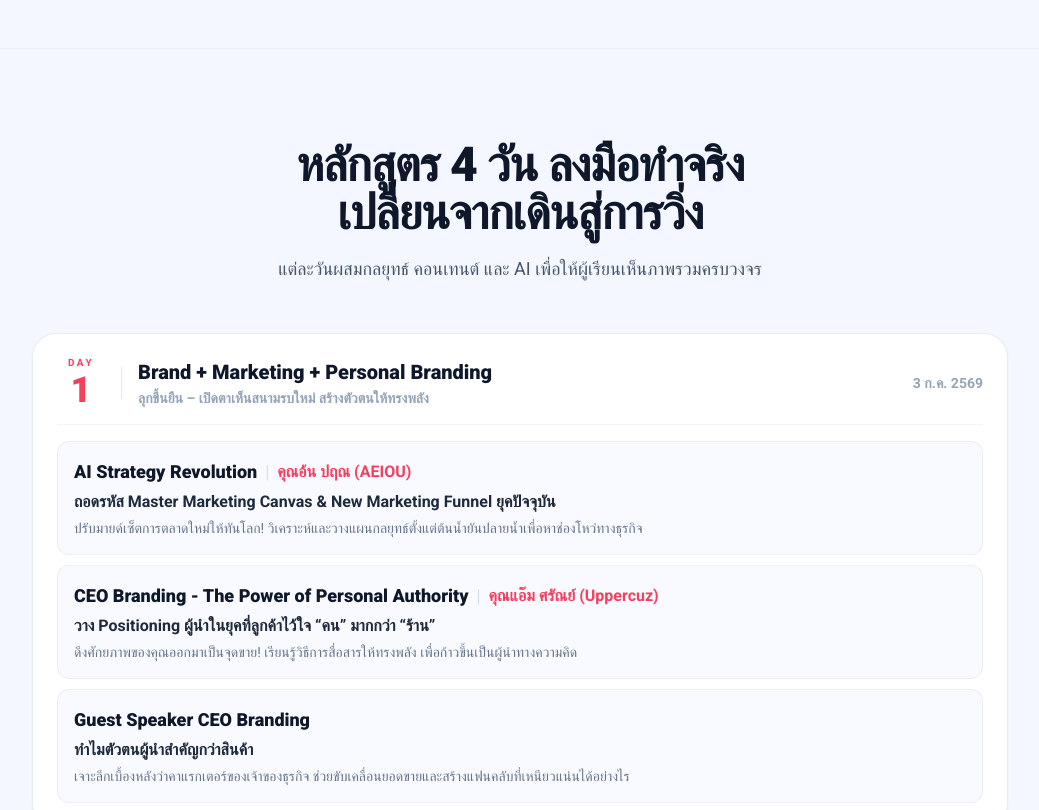
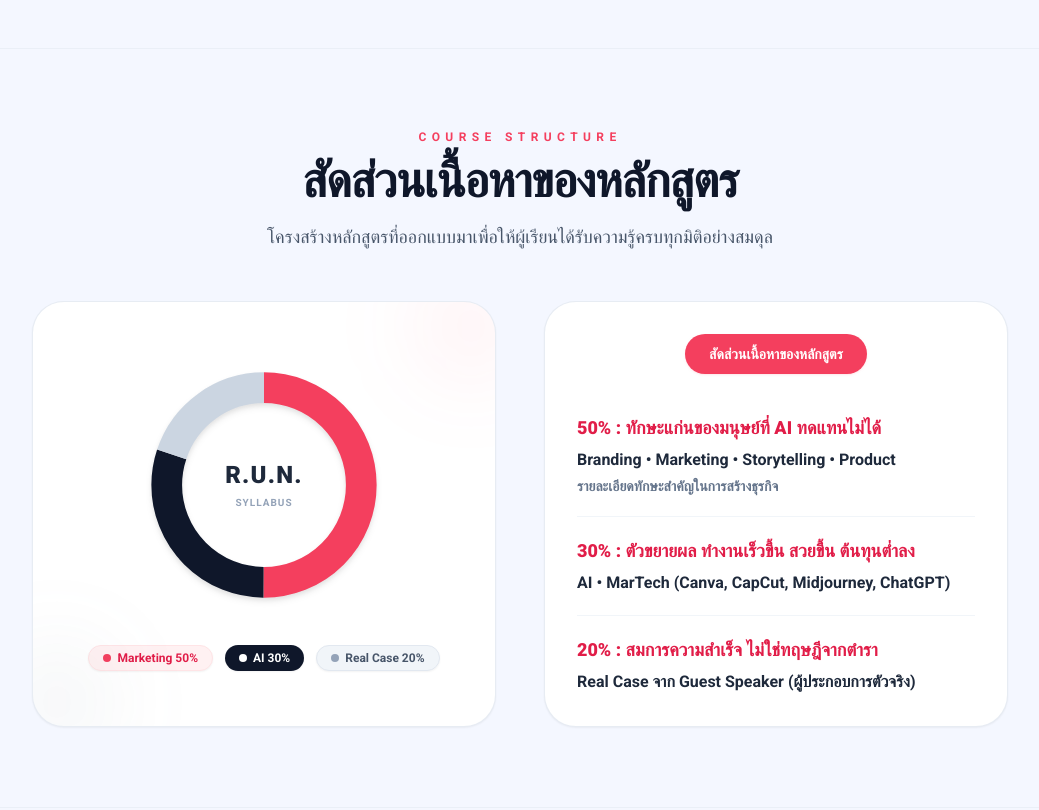
Before and after one commit to poohphurit/RunProject, a React (Vite) app: page / in a window 1280 px wide. Shown: the part 6300-7110 px from the top of the page, without its empty margins (120-1159 px from the left). Built offline with nearby package versions, Linux system fonts and the light colour scheme; the HTML template or start-up script is replaced by a standard one; a web font is replaced by a local one.

Commit message:
feat: add Course Content Ratio section with custom SVG donut chart and light background

```diff
--- a/src/App.jsx
+++ b/src/App.jsx
@@ -888,6 +888,130 @@ export default function App() {
         </div>
       </section>
 
+      {/* Course Content Ratio Section */}
+      <section id="course-ratio" className="py-20 border-b border-slate-200/50">
+        <SectionTitle
+          eyebrow="COURSE STRUCTURE"
+          title="สัดส่วนเนื้อหาของหลักสูตร"
+          subtitle="โครงสร้างหลักสูตรที่ออกแบบมาเพื่อให้ผู้เรียนได้รับความรู้ครบทุกมิติอย่างสมดุล"
+        />
+
+        <div className="mx-auto mt-12 max-w-5xl px-6 grid gap-12 md:grid-cols-2 items-stretch">
+          {/* Left: Donut Chart */}
+          <div className="flex flex-col items-center justify-center bg-white border border-slate-200/80 rounded-[2rem] p-8 shadow-sm relative overflow-hidden h-full">
+            <div className="absolute -top-10 -right-10 w-32 h-32 bg-rose-500/5 rounded-full blur-2xl" />
+            <div className="absolute -bottom-10 -left-10 w-32 h-32 bg-slate-500/5 rounded-full blur-2xl" />
+
+            {/* SVG Donut Chart */}
+            <div className="relative w-60 h-60 md:w-64 md:h-64 flex items-center justify-center">
+              <svg className="w-full h-full drop-shadow-md" viewBox="0 0 100 100">
+                {/* Marketing 50% - Red */}
+                <circle
+                  cx="50"
+                  cy="50"
+                  r="38"
+                  fill="transparent"
+                  stroke="#f43f5e" /* rose-500 */
+                  strokeWidth="12"
+                  strokeDasharray="119.38 238.76"
+                  strokeDashoffset="0"
+                  transform="rotate(-90 50 50)"
+                />
+                {/* AI 30% - Dark Slate */}
+                <circle
+                  cx="50"
+                  cy="50"
+                  r="38"
+                  fill="transparent"
+                  stroke="#0f172a" /* slate-900 */
+                  strokeWidth="12"
+                  strokeDasharray="71.63 238.76"
+                  strokeDashoffset="-119.38"
+                  transform="rotate(-90 50 50)"
+                />
+                {/* Real Case 20% - Slate 300 */}
+                <circle
+                  cx="50"
+                  cy="50"
+                  r="38"
+                  fill="transparent"
+                  stroke="#cbd5e1" /* slate-300 */
+                  strokeWidth="12"
+                  strokeDasharray="47.75 238.76"
+                  strokeDashoffset="-191.01"
+                  transform="rotate(-90 50 50)"
+                />
+              </svg>
+
+              {/* Center Content */}
+              <div className="absolute inset-0 flex flex-col items-center justify-center">
+                <span className="text-2xl font-black text-slate-800 tracking-wider">R.U.N.</span>
+                <span className="text-[10px] font-bold uppercase tracking-widest text-slate-400 mt-1">Syllabus</span>
+              </div>
+            </div>
+
+            {/* Custom chart legend with bubble tags */}
+            <div className="mt-8 flex flex-wrap gap-3 justify-center">
+              <span className="inline-flex items-center gap-1.5 rounded-full bg-rose-50 border border-rose-100 px-3.5 py-1 text-xs font-bold text-rose-600 shadow-sm">
+                <span className="h-2 w-2 rounded-full bg-rose-500" />
+                Marketing 50%
+              </span>
+              <span className="inline-flex items-center gap-1.5 rounded-full bg-slate-900 px-3.5 py-1 text-xs font-bold text-white shadow-sm">
+                <span className="h-2 w-2 rounded-full bg-white" />
+                AI 30%
+              </span>
+              <span className="inline-flex items-center gap-1.5 rounded-full bg-slate-100 border border-slate-200 px-3.5 py-1 text-xs font-bold text-slate-600 shadow-sm">
+                <span className="h-2 w-2 rounded-full bg-slate-400" />
+                Real Case 20%
+              </span>
+            </div>
+          </div>
+
+          {/* Right: Content Details Card (Without Black Background) */}
+          <div className="rounded-[2rem] border border-slate-200/80 bg-white p-8 shadow-sm space-y-6 relative overflow-hidden h-full flex flex-col justify-center">
+            {/* Header Badge */}
+            <div className="self-center bg-rose-500 text-white font-black text-sm px-6 py-2.5 rounded-full shadow-sm shadow-rose-200/50 mb-2">
+              สัดส่วนเนื้อหาของหลักสูตร
+            </div>
+
+            <div className="divide-y divide-slate-100">
+              {/* Item 1 */}
+              <div className="pb-5 pt-2">
+                <h5 className="font-extrabold text-rose-600 text-base md:text-lg">
+                  50% : ทักษะแก่นของมนุษย์ที่ AI ทดแทนไม่ได้
+                </h5>
+                <p className="font-bold text-slate-800 mt-1.5 text-sm sm:text-base">
+                  Branding • Marketing • Storytelling • Product
+                </p>
+                <p className="text-slate-500 font-semibold text-xs sm:text-sm mt-1">
+                  รายละเอียดทักษะสำคัญในการสร้างธุรกิจ
+                </p>
+              </div>
+
+              {/* Item 2 */}
+              <div className="py-5">
+                <h5 className="font-extrabold text-rose-600 text-base md:text-lg">
+                  30% : ตัวขยายผล ทำงานเร็วขึ้น สวยขึ้น ต้นทุนต่ำลง
+                </h5>
+                <p className="font-bold text-slate-800 mt-1.5 text-sm sm:text-base">
+                  AI • MarTech (Canva, CapCut, Midjourney, ChatGPT)
+                </p>
+              </div>
+
+              {/* Item 3 */}
+              <div className="pt-5">
+                <h5 className="font-extrabold text-rose-600 text-base md:text-lg">
+                  20% : สมการความสำเร็จ ไม่ใช่ทฤษฎีจากตำรา
+                </h5>
+                <p className="font-bold text-slate-800 mt-1.5 text-sm sm:text-base">
+                  Real Case จาก Guest Speaker (ผู้ประกอบการตัวจริง)
+                </p>
+              </div>
+            </div>
+          </div>
+        </div>
+      </section>
+
       <section id="syllabus" className="py-20">
         <SectionTitle
           title={
```
